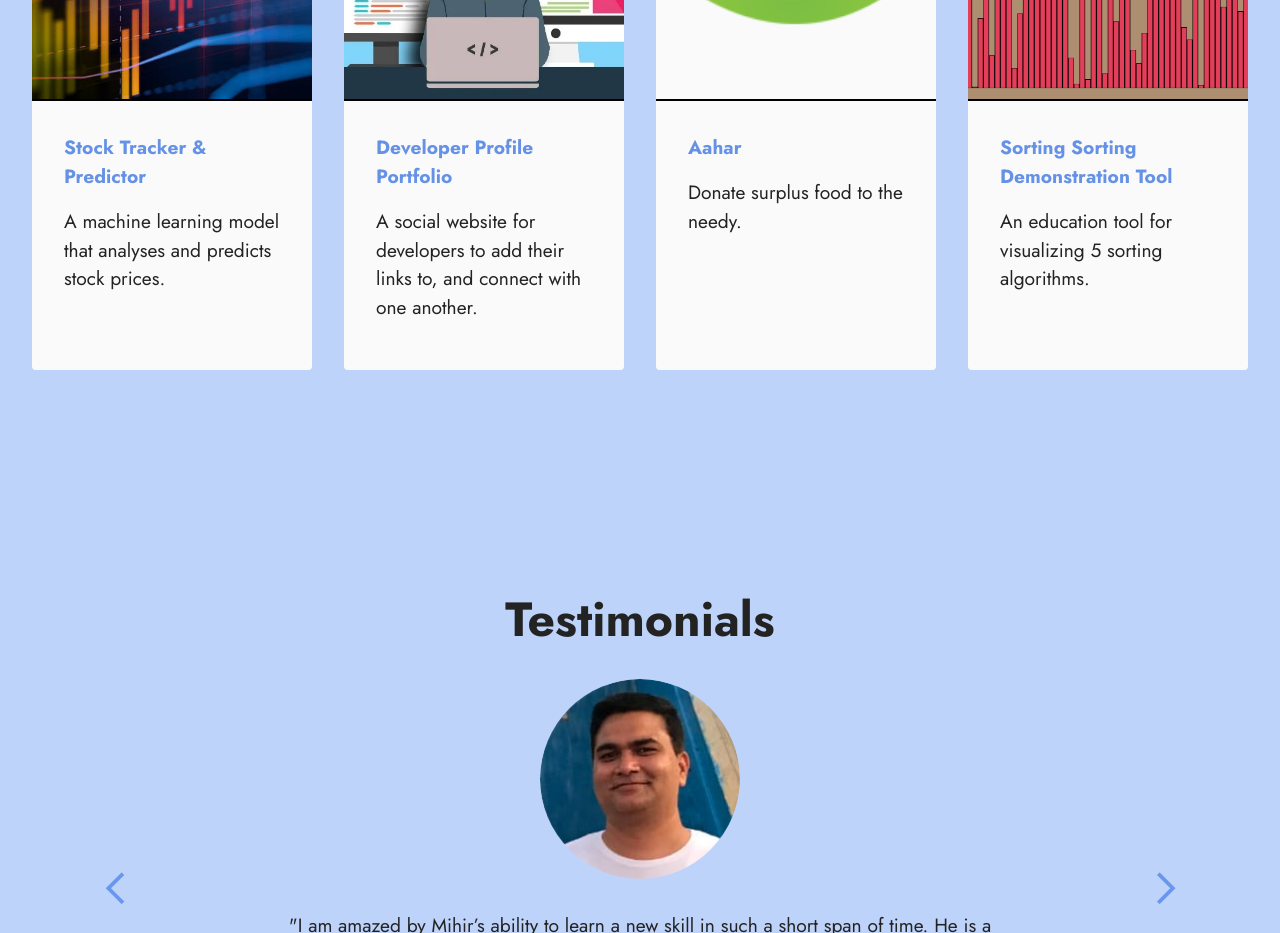
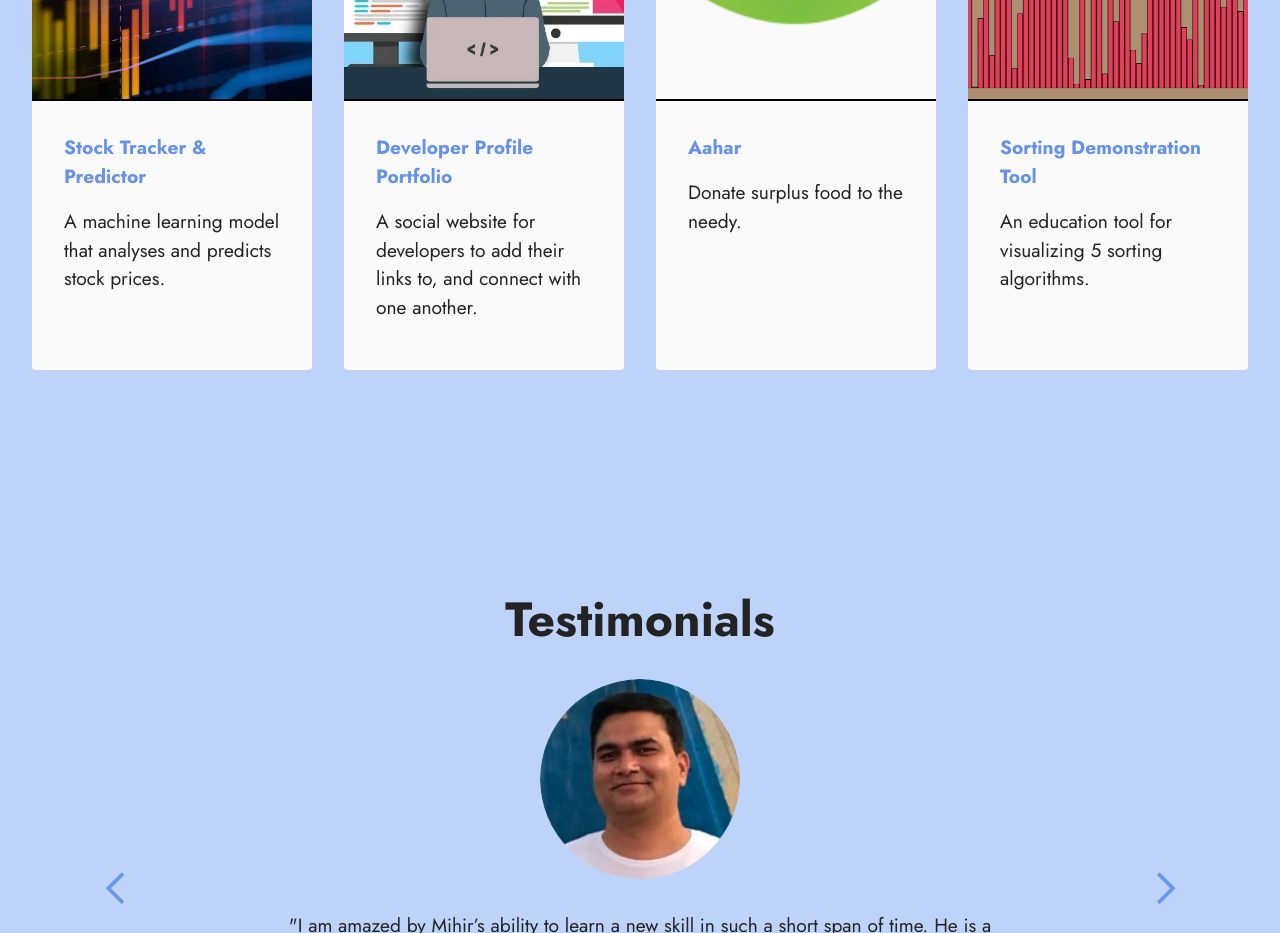
Before and after one commit to prakash-mihir/mp, a plain HTML site: page index.html in a window 1280 px wide. Shown: the part 1780-2713 px from the top of the page. Drawn offline with Linux system fonts and the light colour scheme; files whose address does not match are found by name.

Commit message:
Update index.html

```diff
--- a/index.html
+++ b/index.html
@@ -254,7 +254,7 @@
                         </div>
                         <div class="item-content" style="border-top: 2px solid black;">
                             <h5 class="item-title mbr-fonts-style display-7">
-                                <a href="https://mihir9614.github.io/Sorting-Demonstration-Tool/" target="_blank" class="text-primary"><strong>Sorting Sorting Demonstration Tool</strong></a>
+                                <a href="https://mihir9614.github.io/Sorting-Demonstration-Tool/" target="_blank" class="text-primary"><strong>Sorting Demonstration Tool</strong></a>
                             </h5>
                             <p class="mbr-text mbr-fonts-style mt-3 display-7">An education tool for visualizing 5 sorting algorithms.</p>
                         </div>
```
